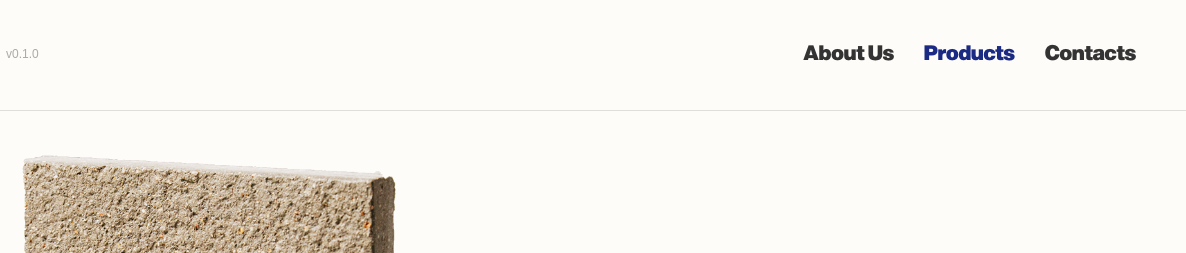
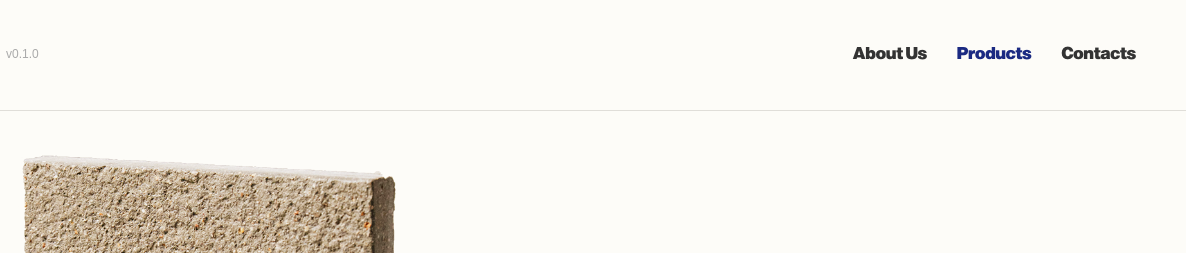
Before and after one commit to Henrylyu0219/tekcouhpcwebsite, a plain HTML site: page products/index.html in a window 1280 px wide. Shown: the top 253 px of the page, 94-1280 px from the left. Drawn offline with Linux system fonts and the light colour scheme.

Commit message:
Update index.html 0.1.a

```diff
--- a/products/index.html
+++ b/products/index.html
@@ -43,7 +43,7 @@
     nav a{
       text-decoration:none; color:#333;
       font-family:'EuropaGrotesk', Arial, sans-serif;
-      font-weight:700; font-size:22px; transition:color .2s;
+      font-weight:700; font-size:18px; transition:color .2s;
     }
     nav a:hover{ color:#1b2a82; }
     nav a.active{ color:#1b2a82; }
```
